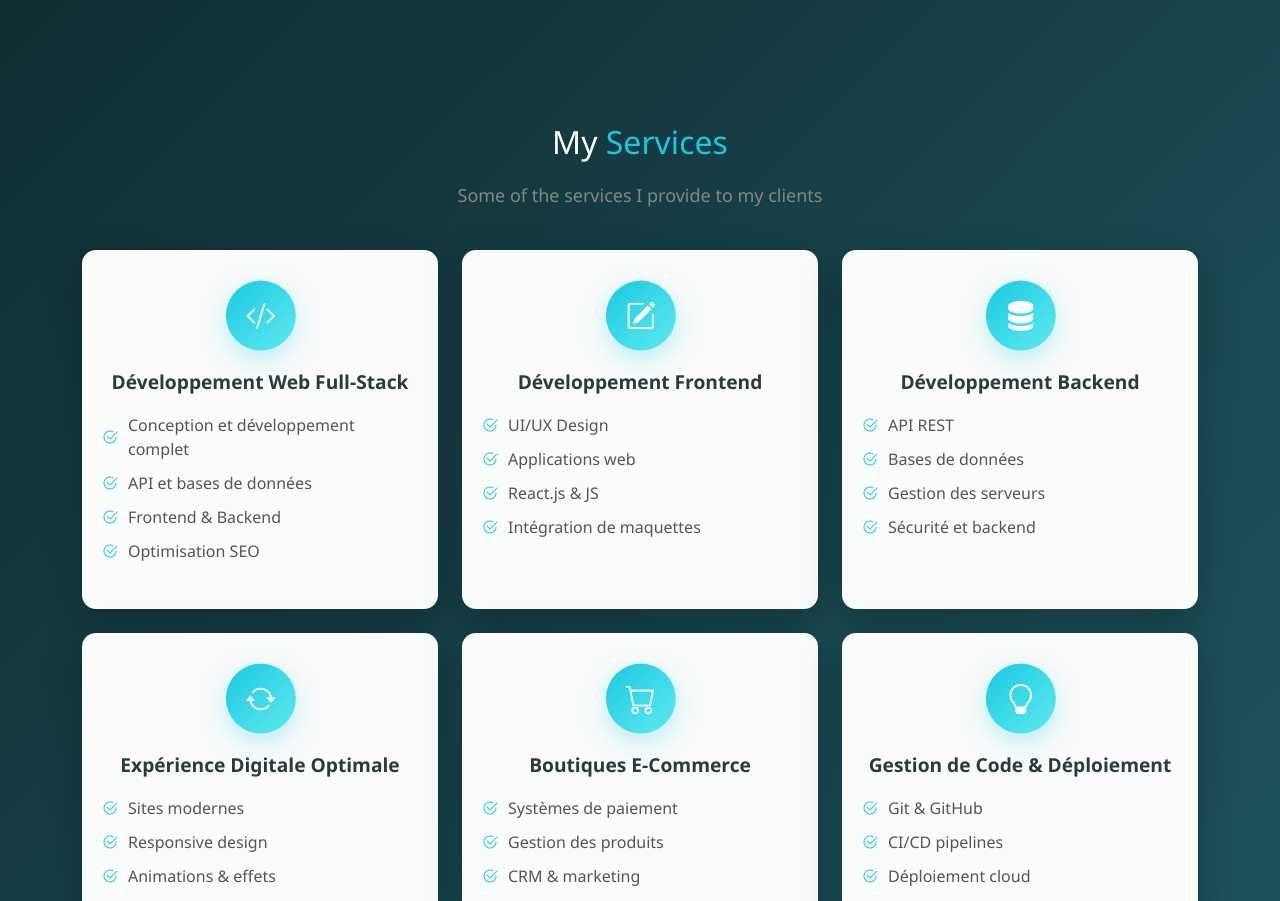
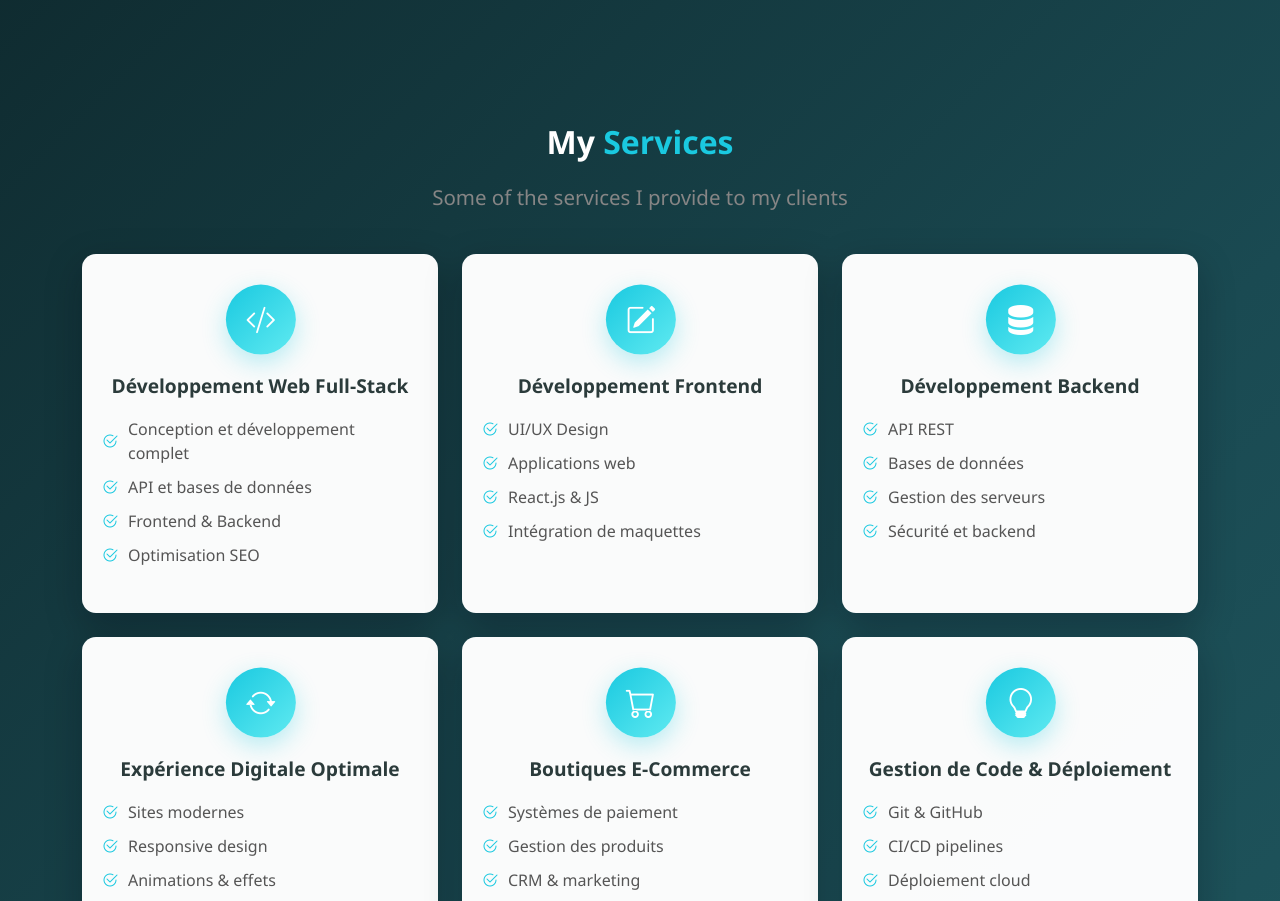
Before and after one commit to Aymanelasri/Portfolio, a React (Create React App) app: page / in a window 1280 px wide. Shown: the part 2220-3121 px from the top of the page. Built offline with nearby package versions, Linux system fonts and the light colour scheme.

Commit message:
portfolio

```diff
--- a/src/portfolio/Services.css
+++ b/src/portfolio/Services.css
@@ -19,7 +19,7 @@
     color: #868585 !important;
     font-weight: 500;
     line-height: 1.6;
-    font-size: 18px;
+    font-size: 20.5px;
     text-align: center;
     margin-bottom: 40px;
 }
--- a/src/portfolio/Services.jsx
+++ b/src/portfolio/Services.jsx
@@ -68,7 +68,7 @@ export default function Services() {
   return (
     <div className="services-container reveal">
       <div className="container">
-        <h2 className="services-header">My <span className="accent">Services</span></h2>
+        <h2 className="services-header fw-bold">My <span className="accent">Services</span></h2>
         <p>Some of the services I provide to my clients</p>
 
         <div className="row g-4">
```
